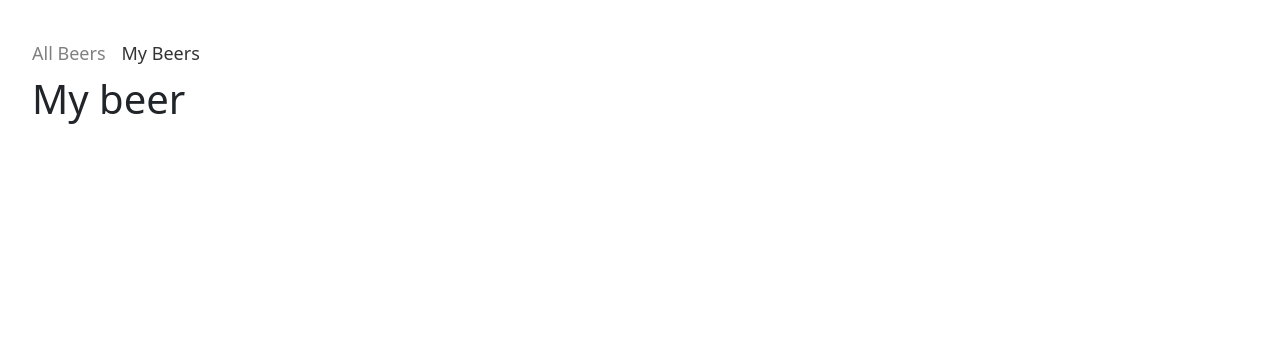
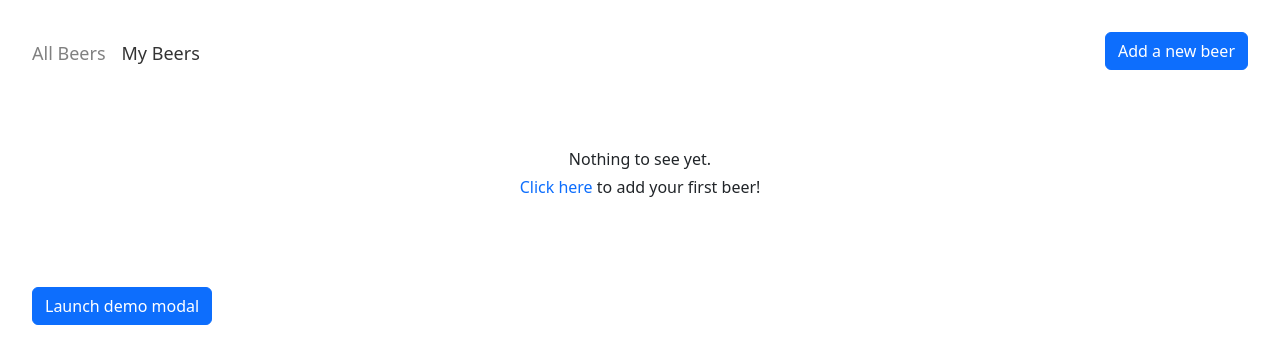
Before and after one commit to prajwalbati/beers-list, a React (Vite) app: page / in a window 1280 px wide. Both pictures are taken after a click on the link "My Beers". Shown: the top 364 px of the page. Built offline with nearby package versions, Linux system fonts and the light colour scheme; no server answers.

Commit message:
add my beer content

```diff
--- a/package.json
+++ b/package.json
@@ -15,6 +15,7 @@
     "bootstrap": "^5.2.3",
     "fontawesome-4.7": "^4.7.0",
     "react": "^18.2.0",
+    "react-bootstrap": "^2.7.4",
     "react-dom": "^18.2.0",
     "react-popper-tooltip": "^4.4.2",
     "react-redux": "^8.0.5",
--- a/src/App.css
+++ b/src/App.css
@@ -85,3 +85,15 @@
 .tooltip-container .tooltip-arrow::after {
   border-color: transparent transparent transparent #000;
 }
+
+.addBeerBtn {
+  margin-left: auto;
+}
+
+.noBeerContent {
+  font-weight: 400;
+}
+
+.noBeerContent a {
+  text-decoration: none;
+}
--- a/src/App.tsx
+++ b/src/App.tsx
@@ -2,6 +2,7 @@ import { useState, useEffect } from 'react';
 import './App.css';
 import BeerList from './beer';
 import MyBeerList from './beer/myBeerList';
+import AddBeerModal from './beer/addBeerModal';
 
 function App() {
   const [listType, setListType] = useState<string>('all');
@@ -22,6 +23,9 @@ function App() {
           <li className="nav-item">
             <a className={listType=='my'?'nav-link active':'nav-link'} onClick={() => loadBeers('my')}>My Beers</a>
           </li>
+          <li className={listType=='my'?'addBeerBtn':'d-none'}>
+            <button className='btn btn-primary' onClick={() => loadBeers('my')}>Add a new beer</button>
+          </li>
         </ul>
       </div>
       {listType=== 'all' ? (
@@ -31,6 +35,7 @@ function App() {
       ) : (
         <div className="allBeers">
           <MyBeerList></MyBeerList>
+          <AddBeerModal></AddBeerModal>
         </div>
       )}
     </div>
--- /dev/null
+++ b/src/beer/addBeerModal.tsx
@@ -0,0 +1,35 @@
+import React, { useState } from 'react';
+import Button from 'react-bootstrap/Button';
+import Modal from 'react-bootstrap/Modal';
+
+const AddBeerModal = () => {
+  const [show, setShow] = useState(false);
+
+  const handleClose = () => setShow(false);
+  const handleShow = () => setShow(true);
+
+  return (
+    <>
+      <Button variant="primary" onClick={handleShow}>
+        Launch demo modal
+      </Button>
+
+      <Modal show={show} onHide={handleClose}>
+        <Modal.Header closeButton>
+          <Modal.Title>Modal heading</Modal.Title>
+        </Modal.Header>
+        <Modal.Body>Woohoo, you're reading this text in a modal!</Modal.Body>
+        <Modal.Footer>
+          <Button variant="secondary" onClick={handleClose}>
+            Close
+          </Button>
+          <Button variant="primary" onClick={handleClose}>
+            Save Changes
+          </Button>
+        </Modal.Footer>
+      </Modal>
+    </>
+  );
+};
+
+export default AddBeerModal;
--- a/src/beer/myBeerList.tsx
+++ b/src/beer/myBeerList.tsx
@@ -1,6 +1,15 @@
 const MyBeerList = () => {
     return (
-        <h1>My beer</h1>
+        <div>
+            <div className="noBeerContent p-4 m-4">
+                <div className='align-middle text-center p-4'>
+                    <p className="mb-1">Nothing to see yet.</p>
+                    <p><a href="#">Click here</a> to add your first beer!</p>
+                </div>
+
+            </div>
+        </div>
+
     );
 };
 
```
Also changed, not shown: 1 other file (tests, documents, lock files or other folders).
